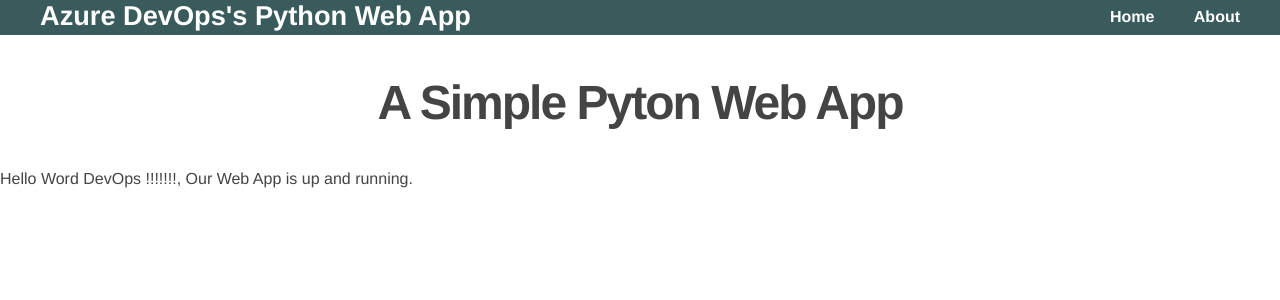
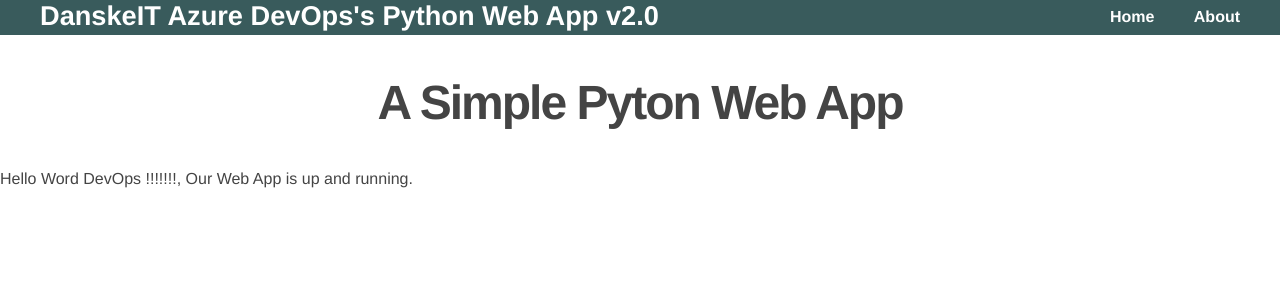
Before and after one commit to ghousesgb/azure_webapp_demo, a Flask app: page / in a window 1280 px wide. Shown: the top 300 px of the page. Run offline with Flask 2, Linux system fonts and the light colour scheme.

Commit message:
v2 added

```diff
--- a/templates/templates.html
+++ b/templates/templates.html
@@ -2,13 +2,13 @@
 <html lang="en" dir="ltr">
  <head>
    <meta charset="utf-8">
-   <title>Azure DevOps's Ghous Python Web App</title>
+   <title>Azure DevOps's Ghouse Python Web App</title>
    <link rel="stylesheet" href="{{ url_for('static',     filename='css/main.css') }}">
  </head>
  <body>
     <header>
       <div class="container">
-        <h1 class="logo">Azure DevOps's Python Web App</h1>
+        <h1 class="logo">DanskeIT Azure DevOps's Python Web App v2.0</h1>
         <strong><nav>
           <ul class="menu">
             <li><a href="{{ url_for('home') }}">Home</a></li>
```
